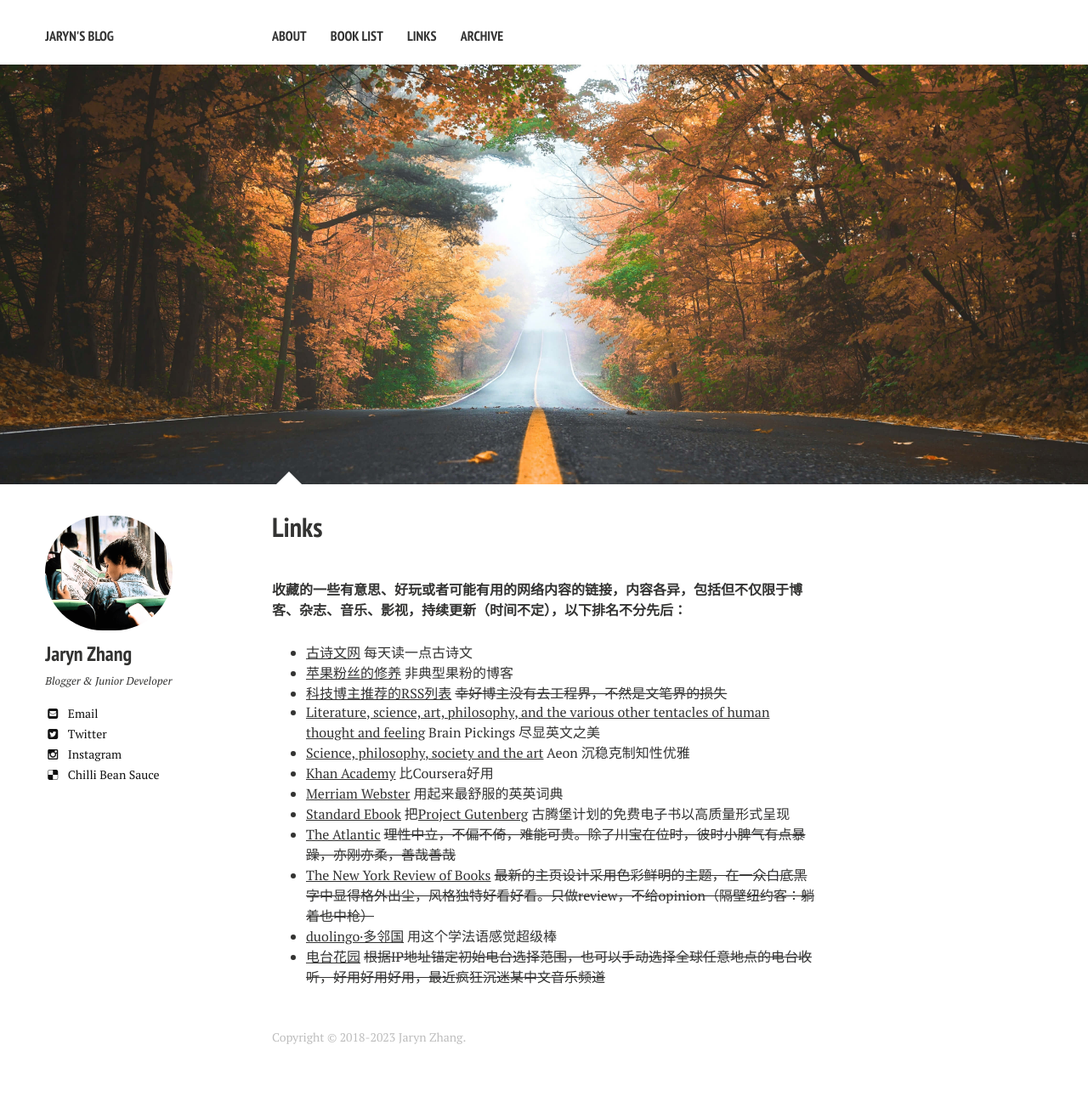
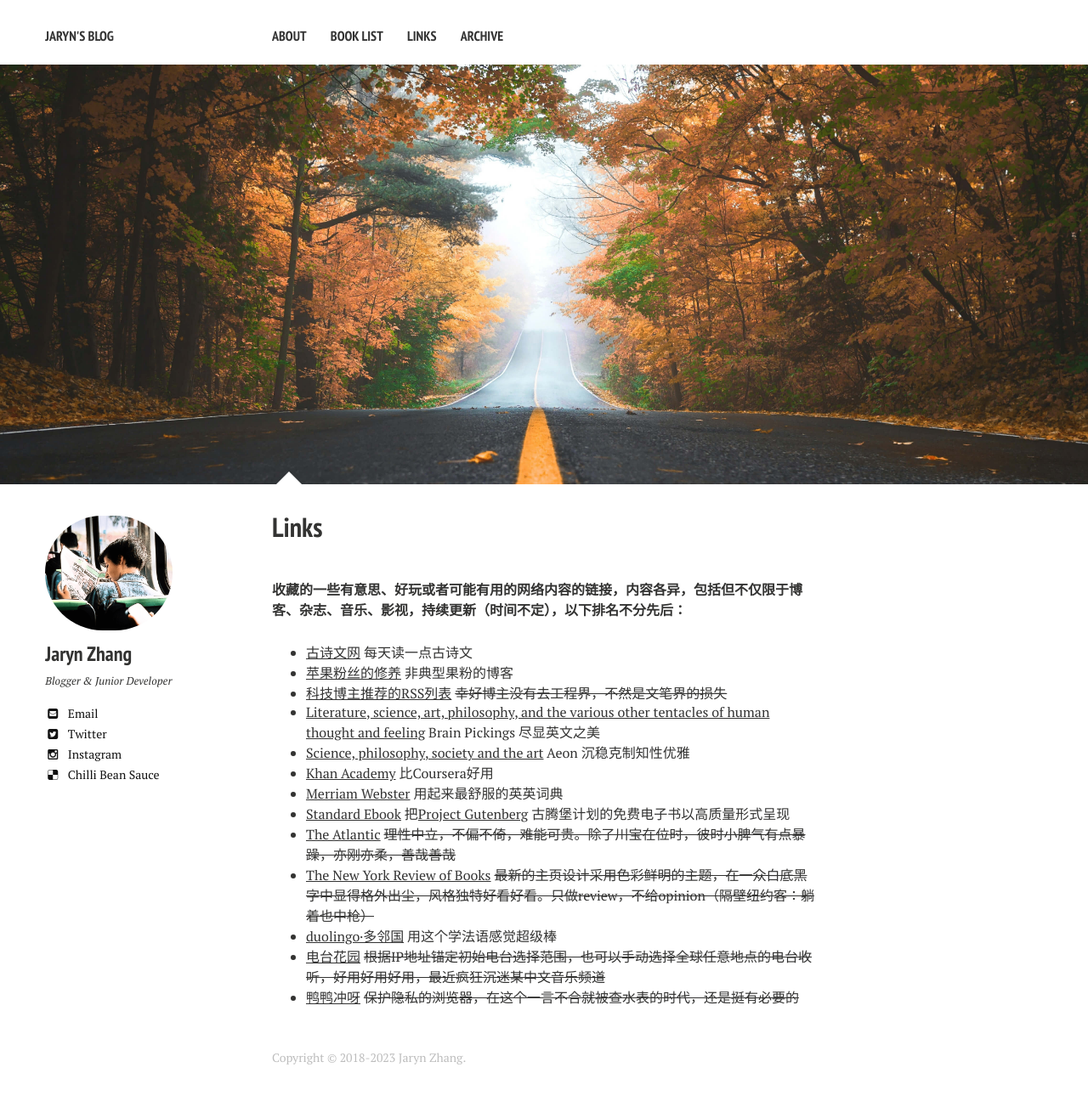
Before and after one commit to jarynzhang/jarynzhang.github.io, a Jekyll site: the page built from links/index.md, in a window 1280 px wide. Shown: the whole page at 85% size. Built offline with Jekyll 4.4.1, drawn with Linux system fonts in a browser that asks for light colours; nearby versions of some CDN libraries; before the commit the page ends 1279 px from its top, so only the background shows below that.

Commit message:
update links index

```diff
--- a/links/index.md
+++ b/links/index.md
@@ -24,3 +24,4 @@ image:
  * [The New York Review of Books](https://www.nybooks.com) ~~最新的主页设计采用色彩鲜明的主题，在一众白底黑字中显得格外出尘，风格独特好看好看。只做review，不给opinion（隔壁纽约客：躺着也中枪）~~
  * [duolingo·多邻国](https://www.duolingo.com) 用这个学法语感觉超级棒
  * [电台花园](http://radio.garden/) ~~根据IP地址锚定初始电台选择范围，也可以手动选择全球任意地点的电台收听，好用好用好用，最近疯狂沉迷某中文音乐频道~~
+ * [鸭鸭冲呀](https://duckduckgo.com)  ~~保护隐私的浏览器，在这个一言不合就被查水表的时代，还是挺有必要的~~
```
